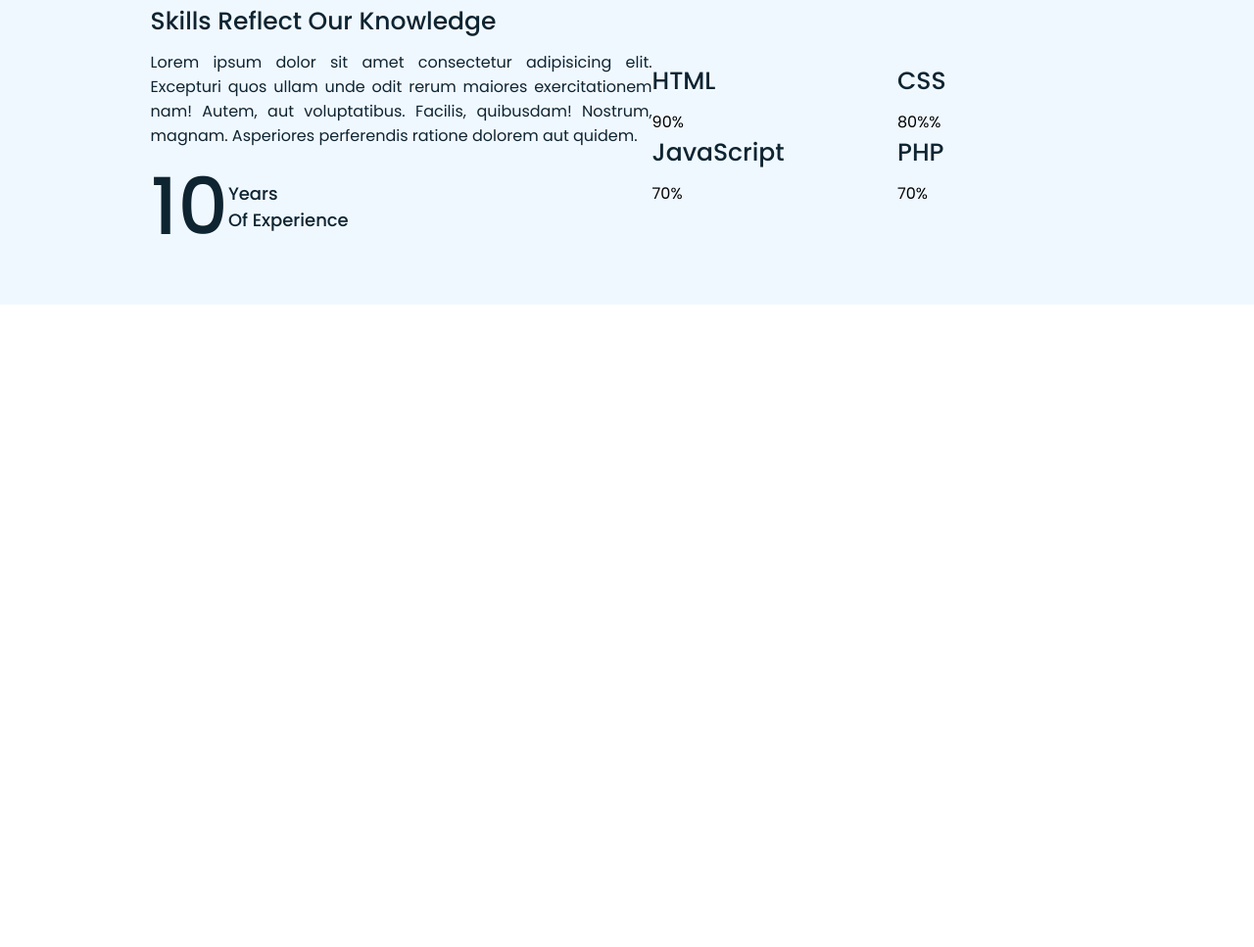
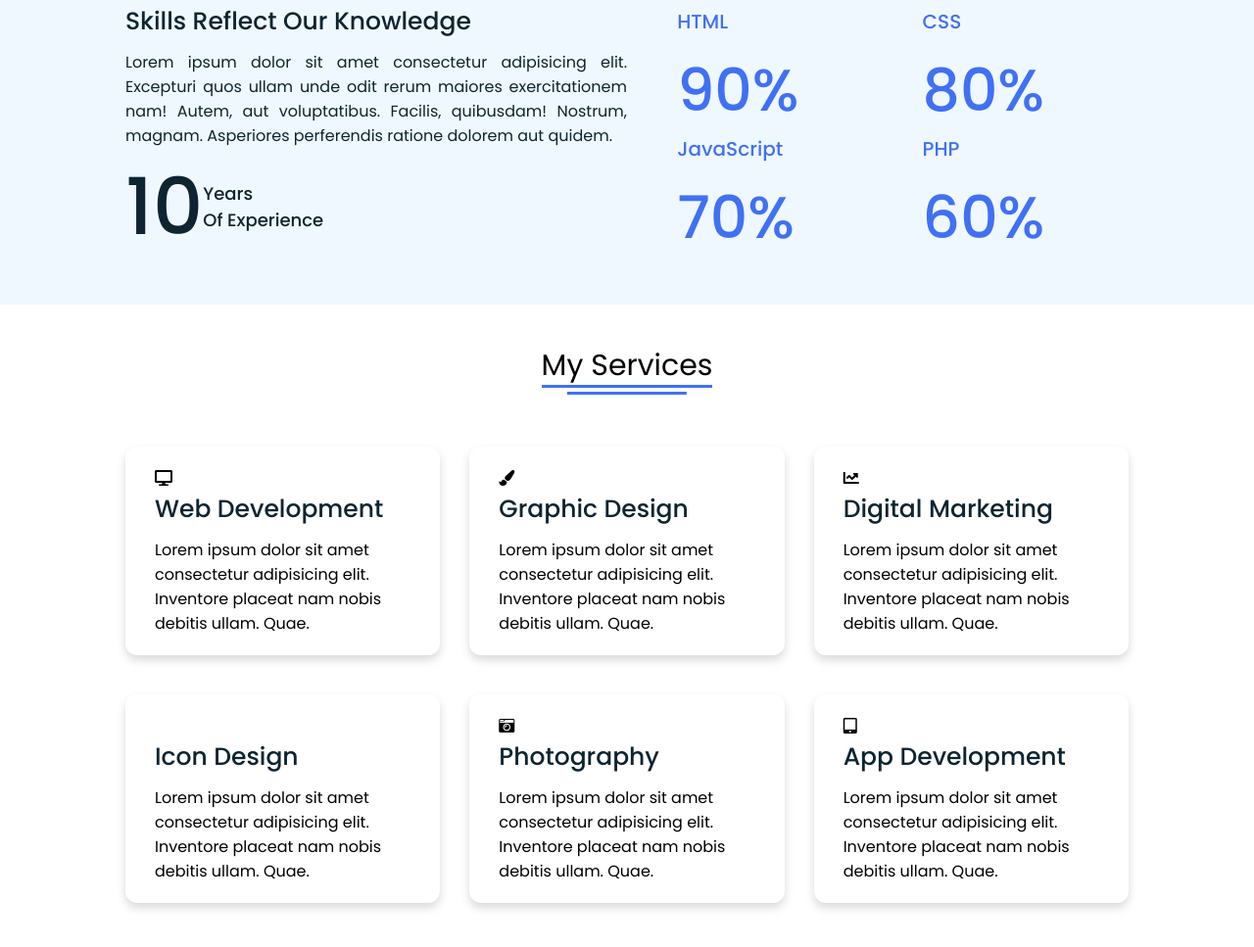
Before and after one commit to tpham112/portfolio, a plain HTML site: page index.html in a window 1280 px wide. Shown: the part 1494-2461 px from the top of the page at 98% size. Before the commit the page ends 1845 px from the top, so only its background shows below. Drawn offline with Linux system fonts and the light colour scheme.

Commit message:
adding My Services section

```diff
--- a/index.html
+++ b/index.html
@@ -88,7 +88,7 @@
                     </div>
                     <div class="box">
                         <div class="topic">CSS</div>
-                        <div class="num">80%%</div>
+                        <div class="num">80%</div>
                     </div>
                     <div class="box">
                         <div class="topic">JavaScript</div>
@@ -96,8 +96,59 @@
                     </div>
                     <div class="box">
                         <div class="topic">PHP</div>
-                        <div class="num">70%</div>
+                        <div class="num">60%</div>
                     </div>
+                </div>
+            </div>
+        </div>
+    </section>
+
+    <!-- My Services Section -->
+    <section class="services" id="services">
+        <div class="content">
+            <div class="title"><span>My Services</span></div>
+            <div class="boxes">
+                <div class="box">
+                    <div class="icon">
+                        <i class="fas fa-desktop"></i>
+                    </div>
+                    <div class="topic">Web Development</div>
+                    <p>Lorem ipsum dolor sit amet consectetur adipisicing elit. Inventore placeat nam nobis debitis ullam. Quae.</p>
+                </div>
+                <div class="box">
+                    <div class="icon">
+                        <i class="fas fa-paint-brush"></i>
+                    </div>
+                    <div class="topic">Graphic Design</div>
+                    <p>Lorem ipsum dolor sit amet consectetur adipisicing elit. Inventore placeat nam nobis debitis ullam. Quae.</p>
+                </div>
+                <div class="box">
+                    <div class="icon">
+                        <i class="fas fa-chart-line"></i>
+                    </div>
+                    <div class="topic">Digital Marketing</div>
+                    <p>Lorem ipsum dolor sit amet consectetur adipisicing elit. Inventore placeat nam nobis debitis ullam. Quae.</p>
+                </div>
+                <div class="box">
+                    <div class="icon">
+                        <i class="fas fa-android"></i>
+                    </div>
+                    <div class="topic">Icon Design</div>
+                    <p>Lorem ipsum dolor sit amet consectetur adipisicing elit. Inventore placeat nam nobis debitis ullam. Quae.</p>
+                </div>
+                <div class="box">
+                    <div class="icon">
+                        <i class="fas fa-camera-retro"></i>
+                    </div>
+                    <div class="topic">Photography</div>
+                    <p>Lorem ipsum dolor sit amet consectetur adipisicing elit. Inventore placeat nam nobis debitis ullam. Quae.</p>
+                </div>
+                <div class="box">
+                    <div class="icon">
+                        <i class="fas fa-tablet-alt"></i>
+                    </div>
+                    <div class="topic">App Development</div>
+                    <p>Lorem ipsum dolor sit amet consectetur adipisicing elit. Inventore placeat nam nobis debitis ullam. Quae.</p>
                 </div>
             </div>
         </div>
--- a/style.css
+++ b/style.css
@@ -265,7 +265,7 @@ section .button button:hover {
 .skills .skills-details {
     display: flex;
     align-items: center;
-    justify-content: center;
+    justify-content: space-between;
 }
 
 .skills .skills-details .left {
@@ -305,11 +305,43 @@ section .button button:hover {
     width: calc(100% / 2 - 20px);
 }
 
+.skills-details .boxes .box .topic {
+    font-size: 20px;
+    font-weight: 500;
+    color: #4070F4;
+}
+
+.skills-details .boxes .box .num {
+    font-size: 60px;
+    font-weight: 500;
+    color: #4070F4;
+}
+
+/* My Services Section CSS */
+
+.services .boxes {
+    display: flex;
+    justify-content: space-between;
+    flex-wrap: wrap;
+}
+
+.services .boxes .box {
+    width: calc(100% / 3 - 20px);
+    margin: 20px 0;
+    border-radius: 12px;
+    box-shadow: 0 5px 10px rgba(0, 0, 0, 0.15);
+    padding: 20px 30px;
+}
+
 /* Responsive Media Query CSS */
 
 @media (max-width: 1190px) {
     .about .about-details {
         flex-direction: column;
+    }
+
+    .skills .content {
+        width: 90%;
     }
 }
 
@@ -379,6 +411,21 @@ section .button button:hover {
     .home .text .text-three {
         font-size: 35px;
     }
+
+    .skills .skills-details {
+        flex-direction: column;
+        align-items: center;
+        justify-content: space-between;
+    }
+
+    .skills .skills-details .left {
+        width: 90%;
+    }
+
+    .skills .skills-details .boxes {
+        width: 90%;
+        margin: 40px 0;
+    }
 }
 
 @media (max-width: 520px) {
```
